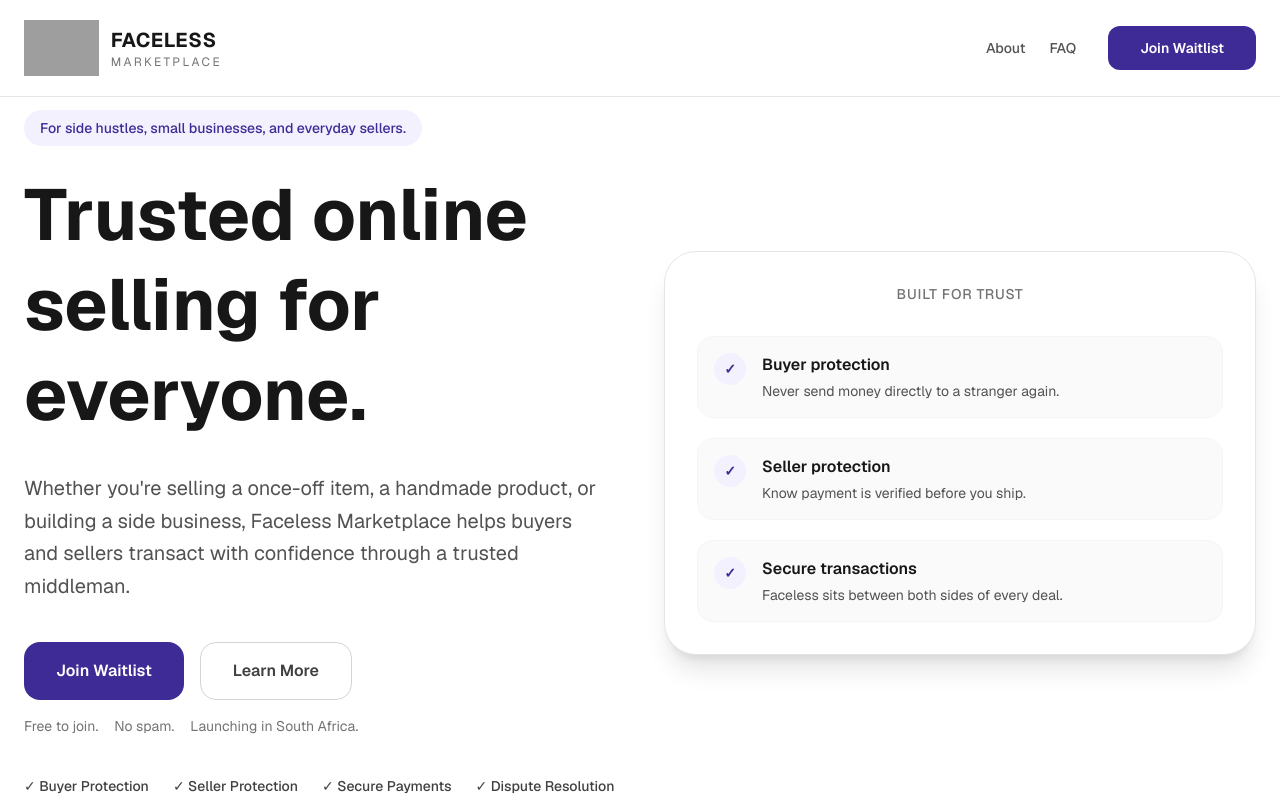
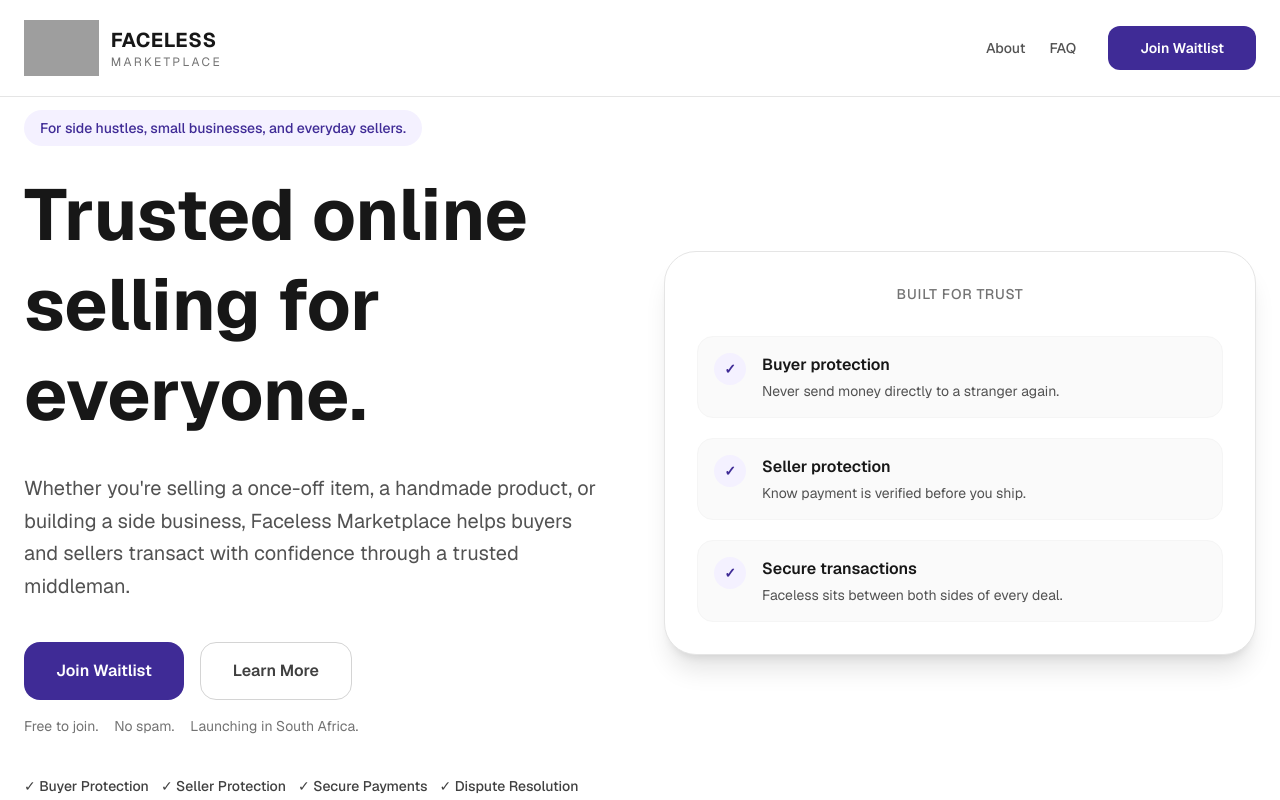
Before and after one commit to fatimazahramoola/faceless-marketplace, a Next.js app: page / in a window 1280 px wide. Shown: the top 800 px of the page. Built offline with nearby package versions, Linux system fonts and the light colour scheme; grey boxes are pictures that could not be loaded.

Commit message:
Improve spacing

```diff
--- a/app/page.tsx
+++ b/app/page.tsx
@@ -55,9 +55,11 @@ export default function Home() {
               ))}
             </div>
 
-            <div className="mt-8 flex flex-wrap gap-x-4 gap-y-2 text-xs font-medium text-neutral-700 sm:mt-10 sm:gap-6 sm:text-sm">
+            <div className="mt-8 flex flex-wrap gap-x-4 gap-y-2 text-xs font-medium text-neutral-700 sm:mt-10 sm:gap-3 sm:text-sm">
               {HERO_TRUST_POINTS.map((point) => (
-                <span key={point}>✓ {point}</span>
+                <span key={point} className="whitespace-nowrap">
+                  ✓ {point}
+                </span>
               ))}
             </div>
           </div>
```
